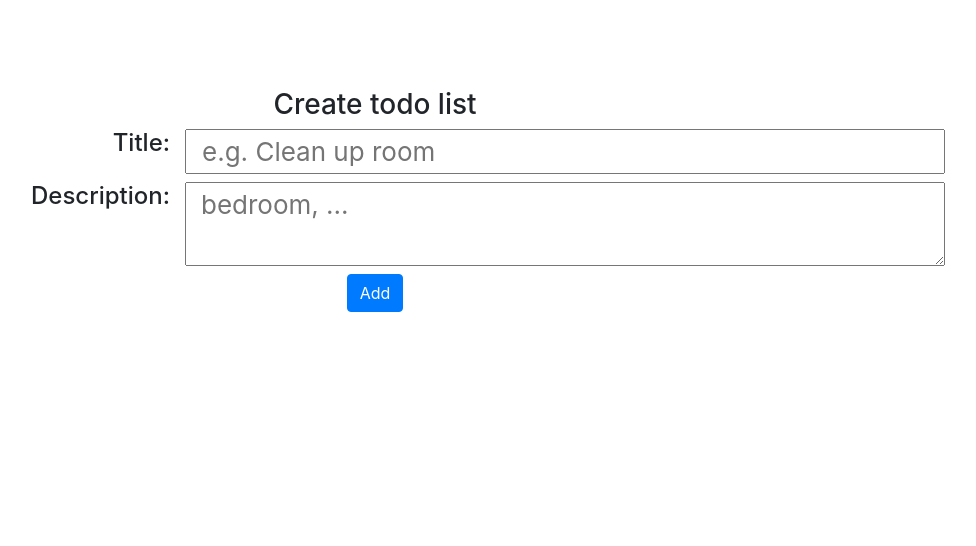
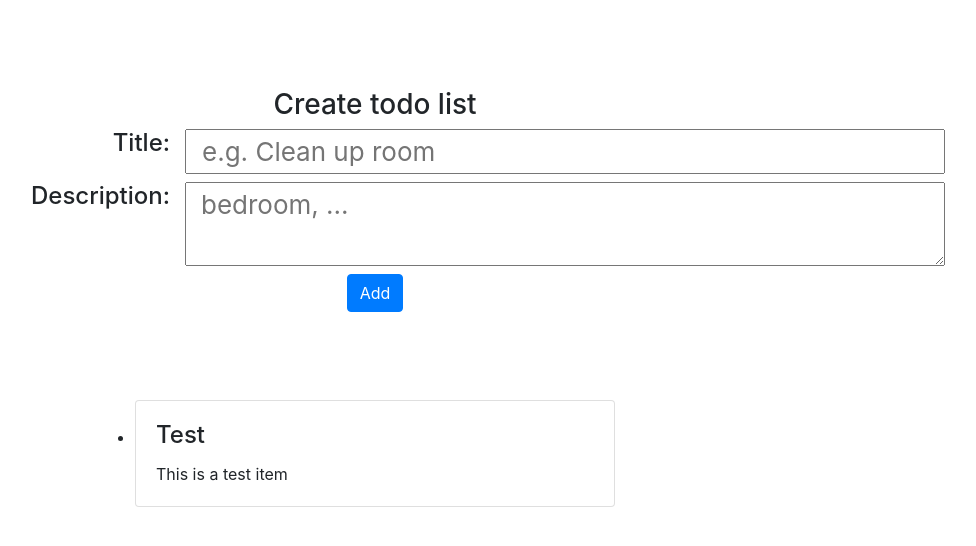
Before and after one commit to AudreyBehiels/Redux-ToolKit-demo, a React (Create React App) app: page / in a window 1280 px wide. Shown: the top 546 px of the page, without its empty margins (265-1241 px from the left). Built offline with nearby package versions, Linux system fonts and the light colour scheme.

Commit message:
Create components to render list items

```diff
--- a/src/App.css
+++ b/src/App.css
@@ -6,3 +6,9 @@
   justify-content: center;
   font-size: calc(10px + 2vmin);
 }
+
+.List {
+  display: flex;
+  align-items: center;
+  justify-content: center;
+}
--- a/src/App.tsx
+++ b/src/App.tsx
@@ -1,6 +1,7 @@
 import React from 'react';
 import './App.css';
 import ItemForm from './app/components/ItemForm';
+import TodoList from './app/components/TodoList';
 
 function App() {
     return (
@@ -8,6 +9,9 @@ function App() {
             <header className="App-header">
                 <ItemForm />
             </header>
+            <div className="List">
+                <TodoList />
+            </div>
         </div>
     );
 }
--- /dev/null
+++ b/src/app/components/TodoItem.tsx
@@ -0,0 +1,21 @@
+import React, { FC } from 'react';
+import { TodoItemType } from '../types';
+
+type PropsType = {
+    item: TodoItemType;
+};
+
+const TodoItem: FC<PropsType> = (props) => {
+    const { title, description } = props.item;
+
+    return (
+        <div className="card" style={{ width: '30rem' }}>
+            <div className="card-body">
+                <h4 className="card-title">{title}</h4>
+                <div className="card-text">{description}</div>
+            </div>
+        </div>
+    );
+};
+
+export default TodoItem;
--- /dev/null
+++ b/src/app/components/TodoList.tsx
@@ -0,0 +1,21 @@
+import React, { FC } from 'react';
+import { useAppSelector } from '../hooks';
+import TodoItem from './TodoItem';
+
+const TodoList: FC = () => {
+    const todoList = useAppSelector(store => store.todoList);
+
+    return (
+        <section>
+            <ul className="list-group">
+                {todoList?.map((item) => (
+                    <li key={item.id}>
+                        <TodoItem item={item} />
+                    </li>
+                ))}
+            </ul>
+        </section>
+    );
+};
+
+export default TodoList;
```
